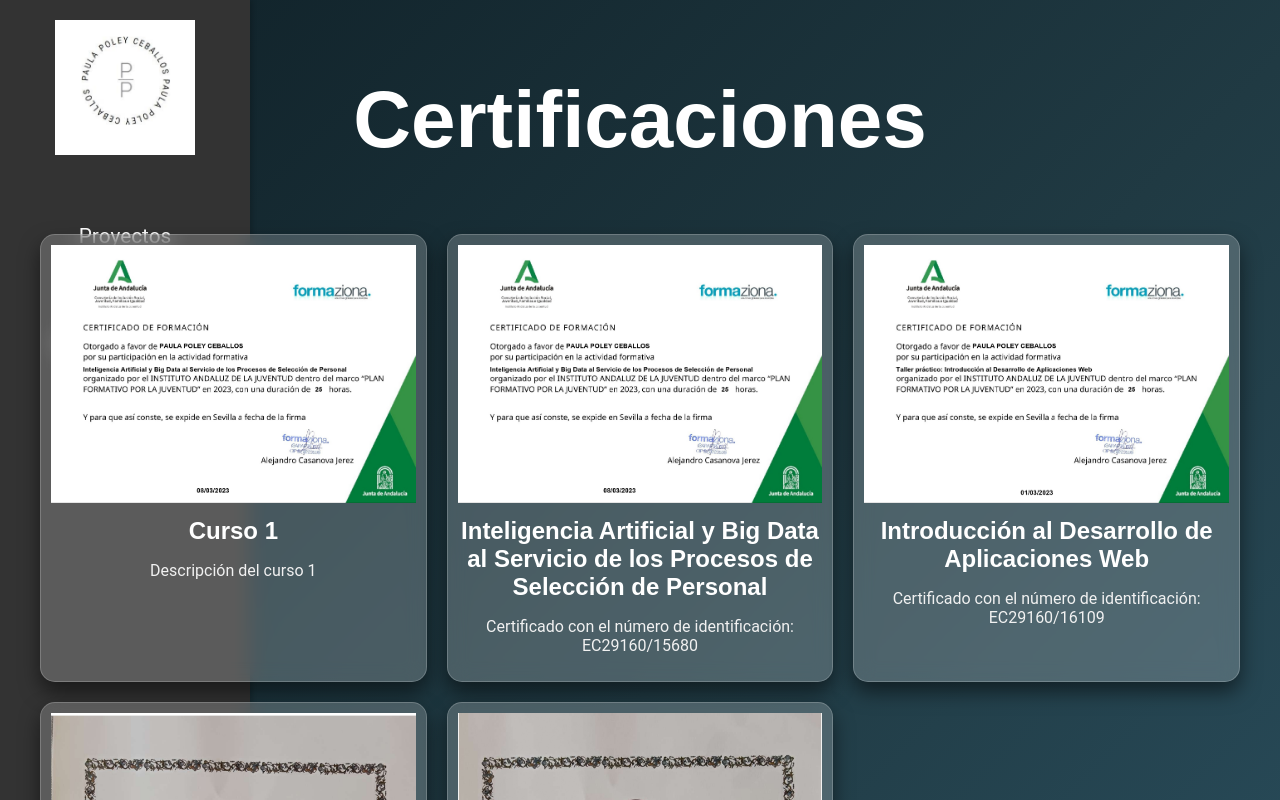
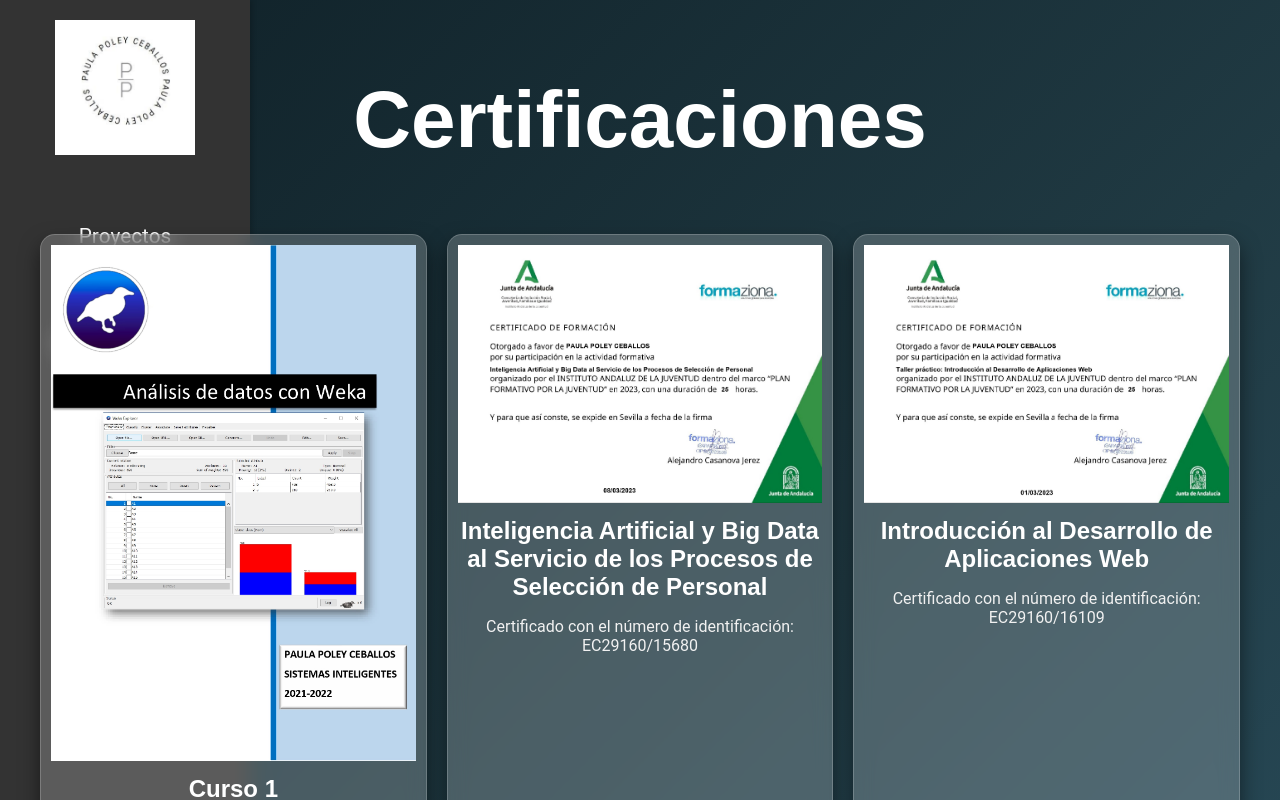
Before and after one commit to paulapoley/portfoliopaulapoley, a React (Create React App) app: page /certificaciones in a window 1280 px wide. Shown: the top 800 px of the page. Built offline with nearby package versions, Linux system fonts and the light colour scheme.

Commit message:
Update Certificaciones.jsx

```diff
--- a/src/pages/Certificaciones.jsx
+++ b/src/pages/Certificaciones.jsx
@@ -2,9 +2,8 @@ import React from 'react';
 import './Certificaciones.css'; // Estilos opcionales para esta página
 
 const Certificaciones = () => {
-  // Array de cursos con nombre e imagen
   const cursos = [
-    { id: 1, title: 'Curso 1', imgSrc: '/pdfs/IABigData.jpg', description: 'Descripción del curso 1' },
+    { id: 1, title: 'Curso 1', imgSrc: '/pdfs/p1.jpg', description: 'Descripción del curso 1' },
     { id: 2, title: 'Inteligencia Artificial y Big Data al Servicio de los Procesos de Selección de Personal', imgSrc: '/pdfs/IABigData.jpg', description: 'Certificado con el número de identificación: EC29160/15680' },
     { id: 3, title: 'Introducción al Desarrollo de Aplicaciones Web', imgSrc: '/pdfs/AppWeb.jpg', description: 'Certificado con el número de identificación: EC29160/16109' },
     { id: 4, title: 'Curso: Diagnóstico por Imagen', imgSrc: '/pdfs/DiagnosticoPorImagen.jpg', description: 'Certificado con el número de identificación: 1102021041669' },
@@ -12,6 +11,7 @@ const Certificaciones = () => {
   ];
 
   return (
+    <div className="content">
       <div className="certificaciones-container">
         <header className="certificaciones-header">
           <h1>Certificaciones</h1>
@@ -26,6 +26,7 @@ const Certificaciones = () => {
           ))}
         </div>
       </div>
+    </div>
   );
 };
 
```
Lines whose indentation alone changed are shown as unchanged.
